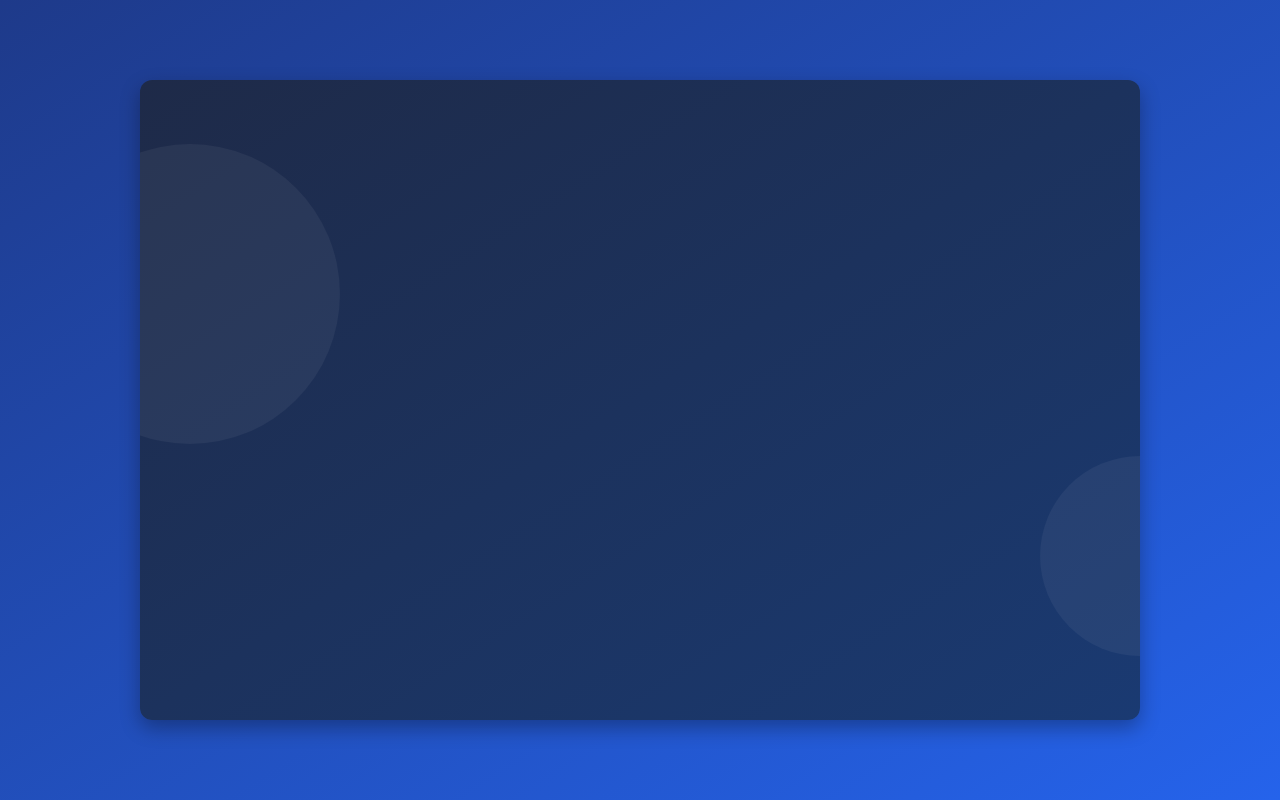
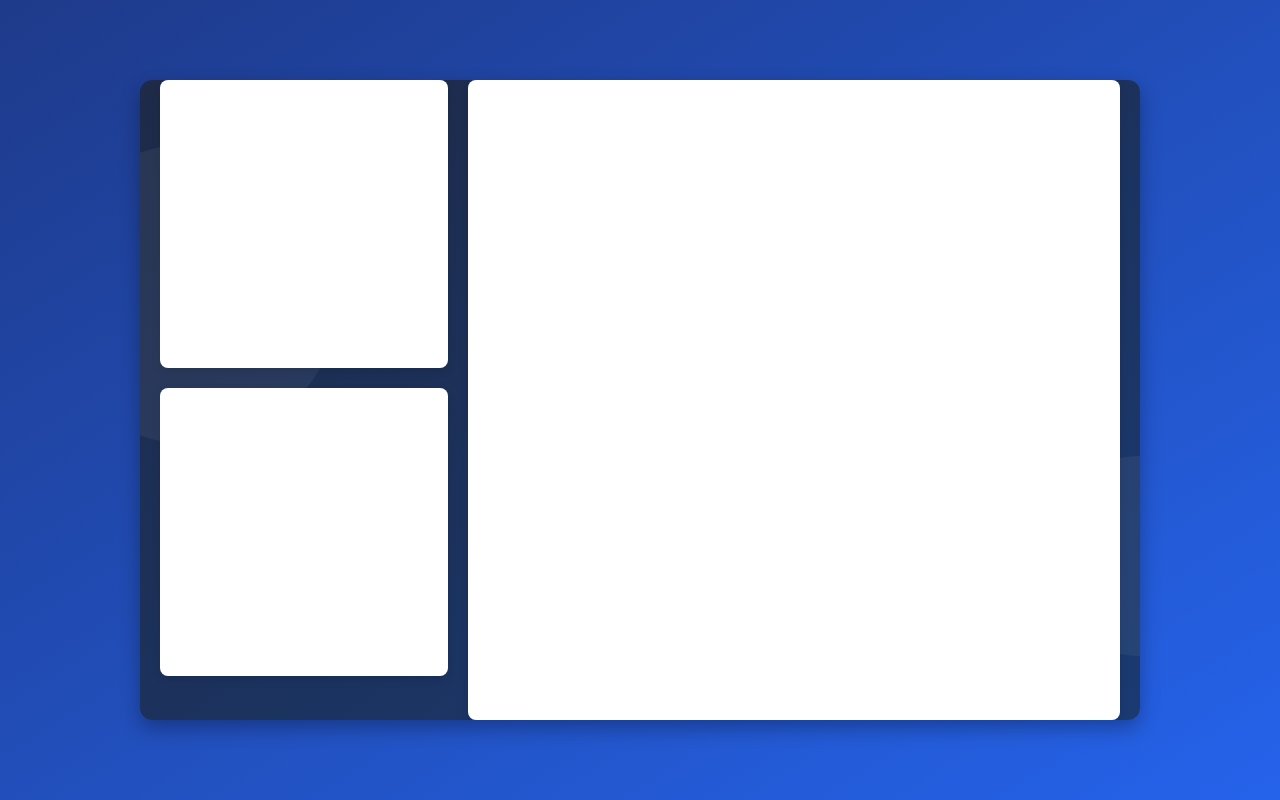
Before and after one commit to Montyssimo/monty, a plain HTML site: page dashboard.html in a window 1280 px wide. Drawn offline with Linux system fonts and the light colour scheme.

Commit message:
dashboard layout7

```diff
--- a/dashboard.css
+++ b/dashboard.css
@@ -4,6 +4,7 @@
     gap: 20px;
     padding: 20px;
     height: 100%;
+    width: 100%;
 }
 
 /* Ľavá sekcia – dva štvorce pod sebou */
@@ -12,6 +13,7 @@
     flex-direction: column;
     gap: 20px;
     width: 30%;
+    height: 100%;
 }
 
 /* Malé boxy na ľavej strane */
@@ -20,11 +22,15 @@
     border-radius: 8px;
     box-shadow: 0 4px 8px rgba(0, 0, 0, 0.1);
     height: 45%;
+    display: flex;
+    justify-content: center;
+    align-items: center;
 }
 
 /* Pravá sekcia – veľký štvorec */
 .right-section {
     flex: 1;
+    height: 100%;
 }
 
 /* Veľký box na pravej strane */
@@ -33,4 +39,7 @@
     border-radius: 8px;
     box-shadow: 0 4px 8px rgba(0, 0, 0, 0.1);
     height: 100%;
+    display: flex;
+    justify-content: center;
+    align-items: center;
 }
```
